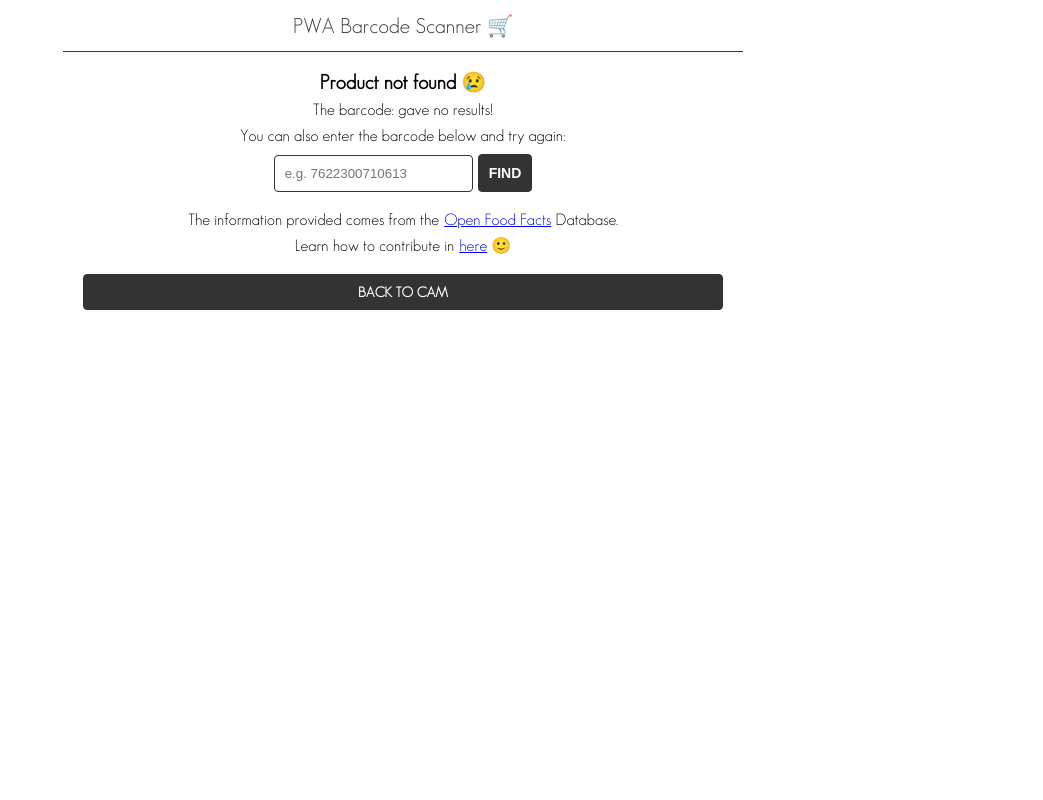
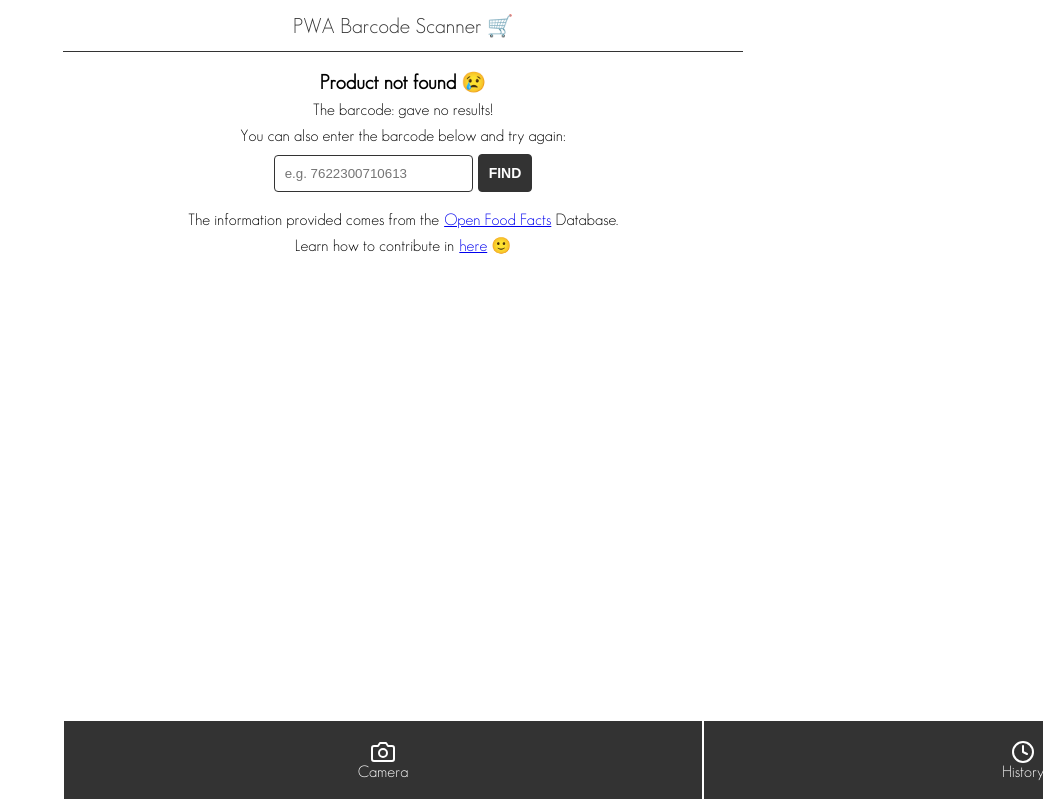
Before and after one commit to insionCEO/Barcode-Scanner-PWA, a React app: page /product/not-found in a window 1280 px wide. Shown: the whole page, without its empty margins (237-1280 px from the left). Built offline with nearby package versions, Linux system fonts and the light colour scheme.

Commit message:
Adds footer links

```diff
--- a/src/components/App.js
+++ b/src/components/App.js
@@ -2,11 +2,13 @@ import React from 'react';
 
 import Header from './header';
 import Main from './routes/Main';
+import Footer from './footer';
 
 const App = () => (
   <div>
     <Header />
-    <Main />
+    <Main className="main__wrapper" />
+    <Footer />
   </div>
 );
 
--- /dev/null
+++ b/src/components/footer/Footer.js
@@ -0,0 +1,22 @@
+import React from 'react';
+import { Link } from 'react-router-dom';
+
+import Camera from 'react-feather/dist/icons/camera';
+import Clock from 'react-feather/dist/icons/clock';
+
+import styles from './footer.css';
+
+const Footer = () => (
+  <div className="footer">
+    <Link className="footer__link" to="/" >
+      <Camera />
+      Camera
+    </Link>
+    <Link className="footer__link" to="/history">
+      <Clock />
+      History
+    </Link>
+  </div>
+);
+
+export default Footer;
--- /dev/null
+++ b/src/components/footer/footer.css
@@ -0,0 +1,19 @@
+.footer {
+  display: flex;
+  position: fixed;
+  width: 100%;
+  bottom: 0;
+  height: 80px;
+}
+
+.footer__link {
+  display: flex;
+  flex: 0.5;
+  border: solid 1px #fff;
+  background-color: #333;
+  color: #fff;
+  align-items: center;
+  flex-direction: column;
+  justify-content: center;
+  text-decoration: none;
+}
--- /dev/null
+++ b/src/components/footer/index.js
@@ -0,0 +1,3 @@
+import Footer from './Footer';
+
+export default Footer;
--- a/src/components/history/historyDisplay.css
+++ b/src/components/history/historyDisplay.css
@@ -49,3 +49,13 @@
   transform: translateY(-50%);
   right: 20px;
 }
+
+.history__emptyState {
+  text-align: center;
+  margin-top: 30%;
+  padding: 0 40px;
+}
+
+.history__emptyState__title {
+  font-size: 24px;
+}
--- a/src/components/history/historyDisplay.js
+++ b/src/components/history/historyDisplay.js
@@ -12,7 +12,14 @@ class HistoryDisplay extends Component {
     const  products = HistoryHandler.getProducts();
     return (
       <div className="history__list">
-        {products.map((x, i) => {
+        {products === null ?
+          <div className="history__emptyState">
+            <h2 className="history__emptyState__title">
+              Scan some products to see them here! 🥚
+            </h2>
+          </div>
+          :
+          products.map((x, i) => {
           const { thumb, name, score } = JSON.parse(x.data);
           return (
           <div key={i} className="history__listItem">
--- a/src/components/history/historyHandler.js
+++ b/src/components/history/historyHandler.js
@@ -30,6 +30,9 @@ class HistoryHandler {
   }
 
   static getProducts() {
+    if (this.getProductsId() === null) {
+      return null;
+    }
     return this.getProductsId()
         .split(',')
         .map(x => ({code: x, data: this.getProduct(x)}));
--- a/src/components/productDisplay/ProductDisplay.js
+++ b/src/components/productDisplay/ProductDisplay.js
@@ -36,9 +36,6 @@ class ProductDisplay extends Component {
       return (
         <>
           <ProductDataDisplay data={this.state.productInfo}/>
-          <div className="button__container">
-            <Link className="btn full-wdth" to='/'>Back to cam</Link>
-          </div>
         </>
       );
     }
--- a/src/components/productNotFound/productNotFound.js
+++ b/src/components/productNotFound/productNotFound.js
@@ -40,9 +40,6 @@ class ProductNotFound extends Component {
         <button className="btn" type="submit">Find</button>
       </form>
       <AddProductInfo />
-      <div className="button__container">
-        <Link className="btn full-wdth" to='/'>Back to cam</Link>
-      </div>
     </div>)
   }
 };
--- a/src/global.css
+++ b/src/global.css
@@ -14,6 +14,10 @@ body {
 
 p {
   margin-bottom: 10px;
+}
+
+.main__wrapper {
+  margin-bottom: 80px;
 }
 
 .btn__round {
```
